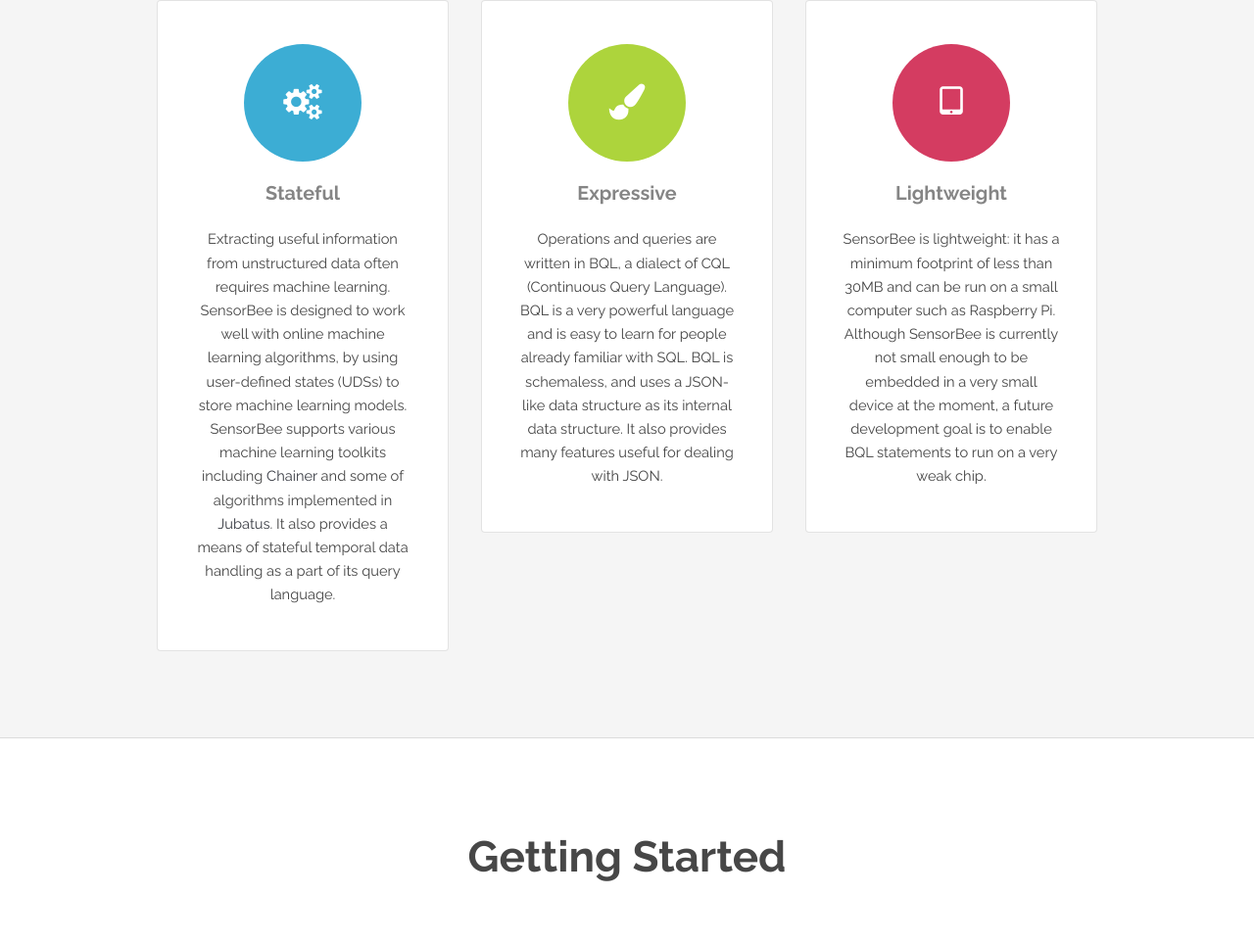
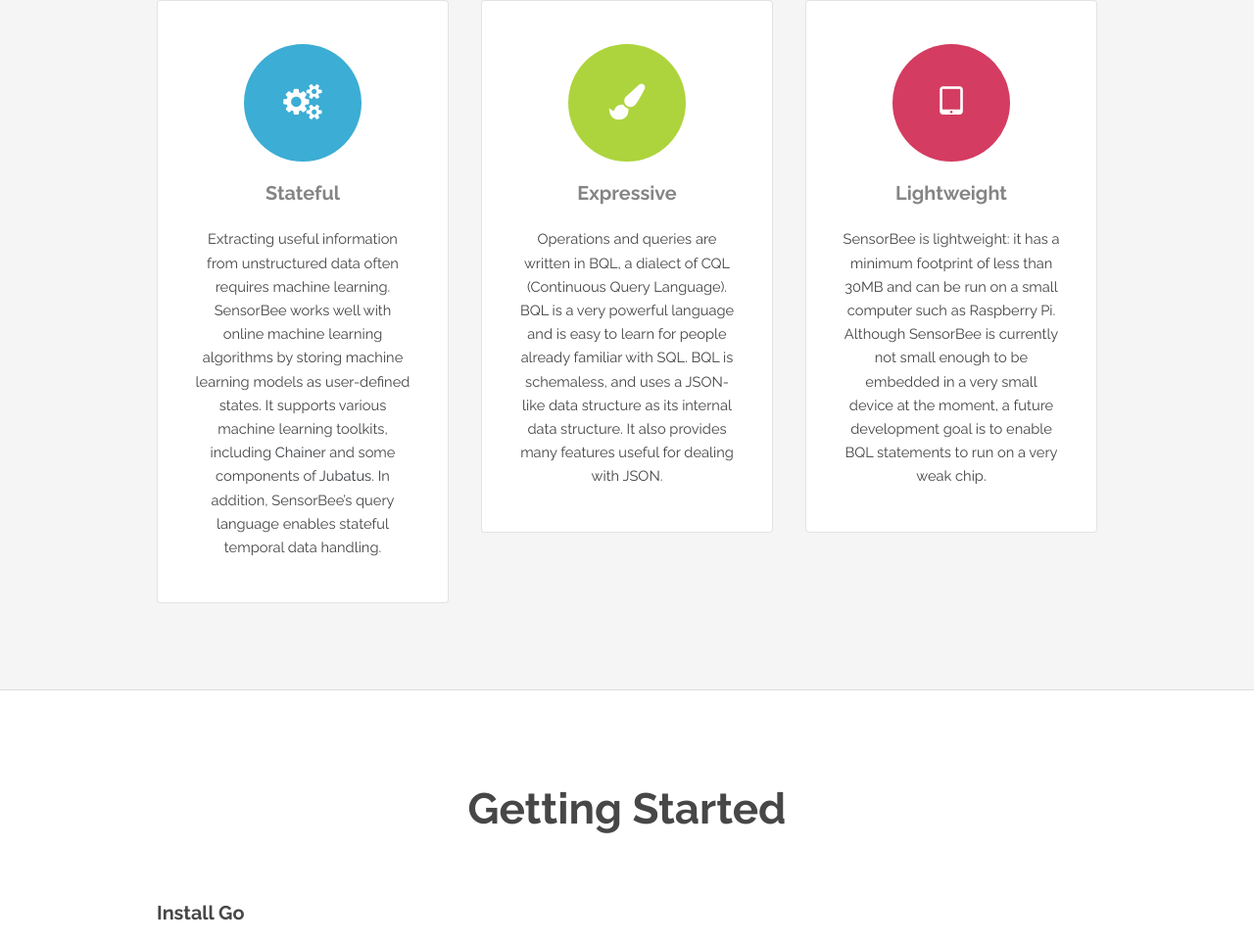
Before and after one commit to tgpfeiffer/sensorbee.github.io, a plain HTML site: page index.html in a window 1280 px wide. Shown: the part 1181-2144 px from the top of the page at 98% size. Drawn offline with Linux system fonts and the light colour scheme.

Commit message:
Update Stateful paragraph

```diff
--- a/index.html
+++ b/index.html
@@ -67,7 +67,7 @@
 							<section class="box">
 								<i class="icon big rounded color1 fa-gears"></i>
 								<h3>Stateful</h3>
-								<p>Extracting useful information from unstructured data often requires machine learning. SensorBee is designed to work well with online machine learning algorithms, by using user-defined states (UDSs) to store machine learning models. SensorBee supports various machine learning toolkits including <a href="http://chainer.org">Chainer</a> and some of algorithms implemented in <a href="http://jubat.us/">Jubatus</a>. It also provides a means of stateful temporal data handling as a part of its query language.</p>
+								<p>Extracting useful information from unstructured data often requires machine learning. SensorBee works well with online machine learning algorithms by storing machine learning models as user-defined states. It supports various machine learning toolkits, including <a href="http://chainer.org">Chainer</a> and some components of <a href="http://jubat.us/">Jubatus</a>. In addition, SensorBee’s query language enables stateful temporal data handling.</p>
 							</section>
 						</div>
 						<div class="4u 12u$(medium)">
```
